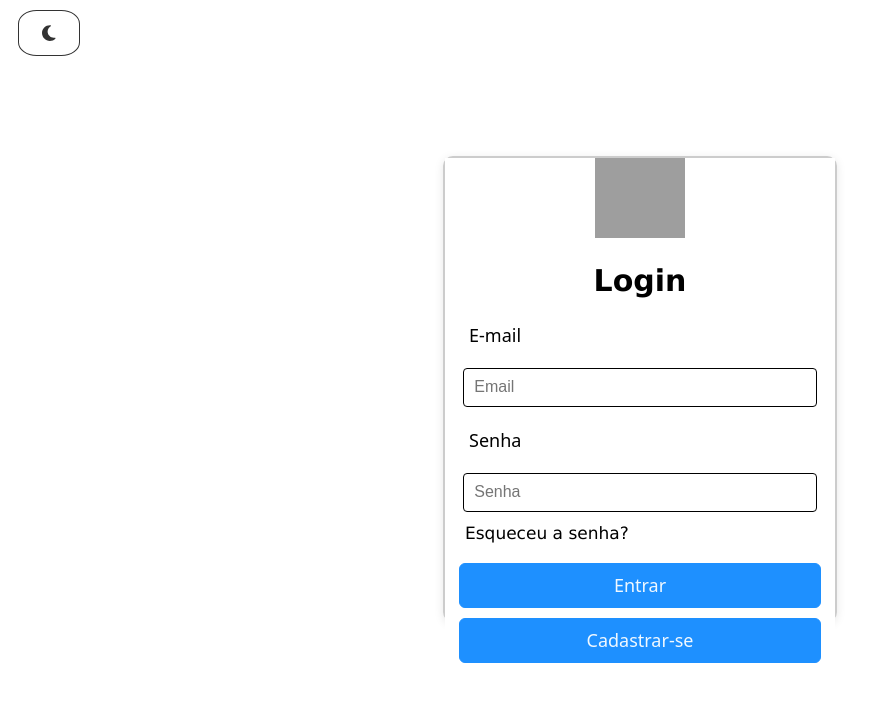
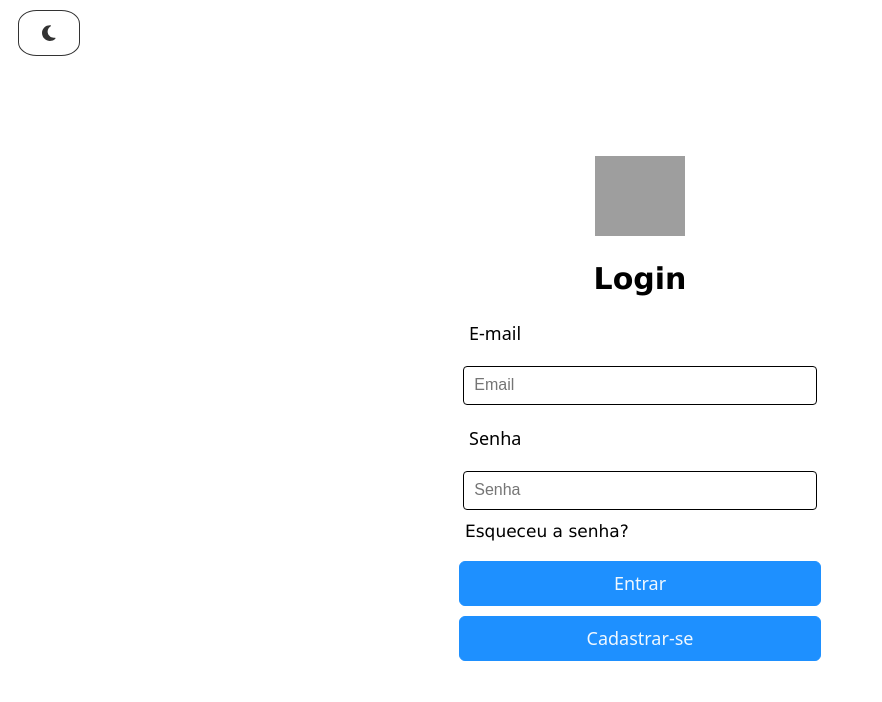
Before and after one commit to lalycris/system-next, a Next.js app: page /login in a window 1280 px wide. Shown: the top 702 px of the page, without its empty margins (0-882 px from the left). Built offline with nearby package versions, Linux system fonts and the light colour scheme; grey boxes are pictures that could not be loaded.

Commit message:
fix: remove border

```diff
--- a/src/pages/login.css
+++ b/src/pages/login.css
@@ -4,15 +4,17 @@ body {
 
 .login {
     background-color: rgb(49, 46, 46);
-    border-radius: 10px;
     width: 390px;
     margin: 0 auto;
     margin-top: 100px;
     margin-bottom: 100px;
     transition: 0.3s;
-    border: 2px solid #ccc;
-    box-shadow: 0 2px 10px rgba(0, 0, 0, 0.1);
+    border: none;
     height: 57.8vh;
+    border-radius: 10px;
+    justify-content: center;
+    align-items: center;
+    flex-direction: column;
   }
 
 .login-card h2 {
```
